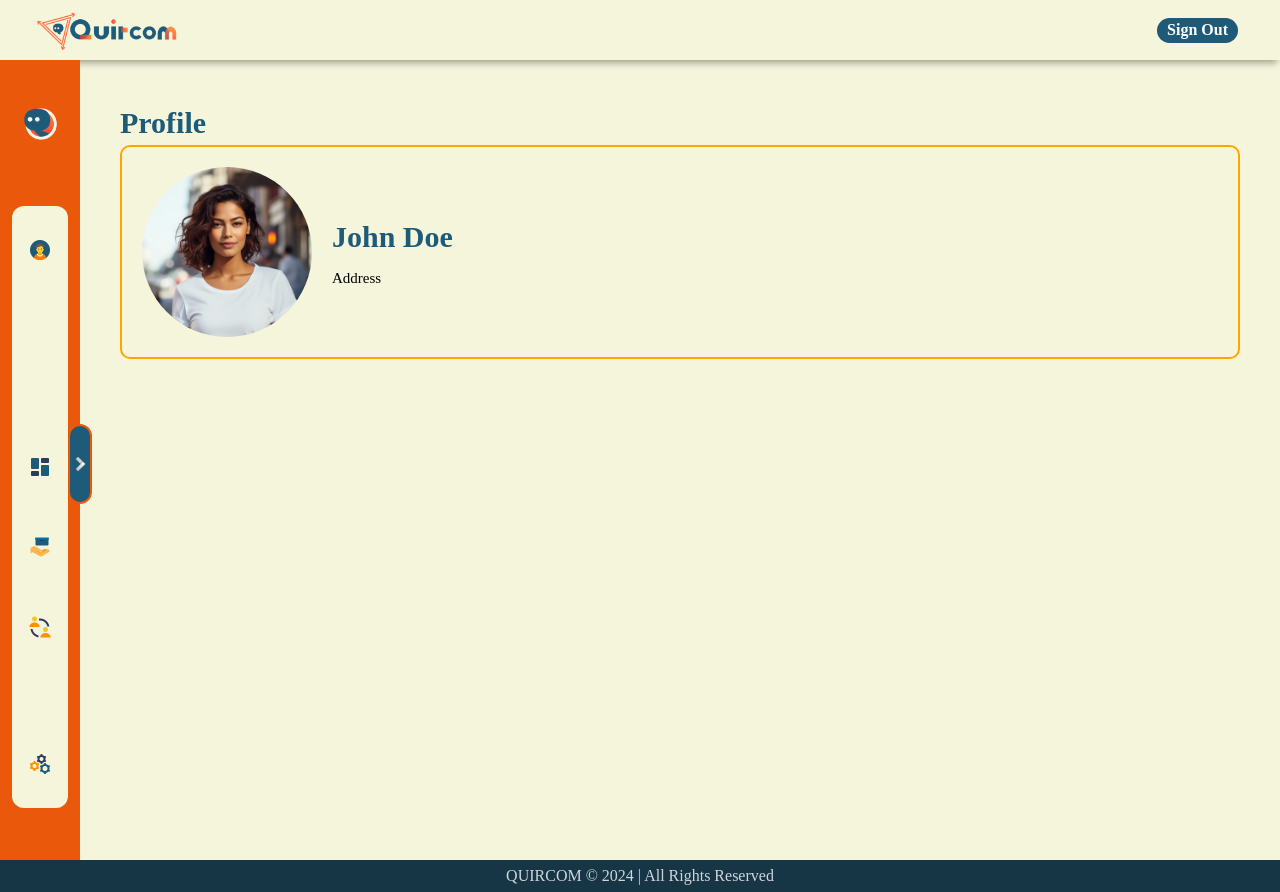
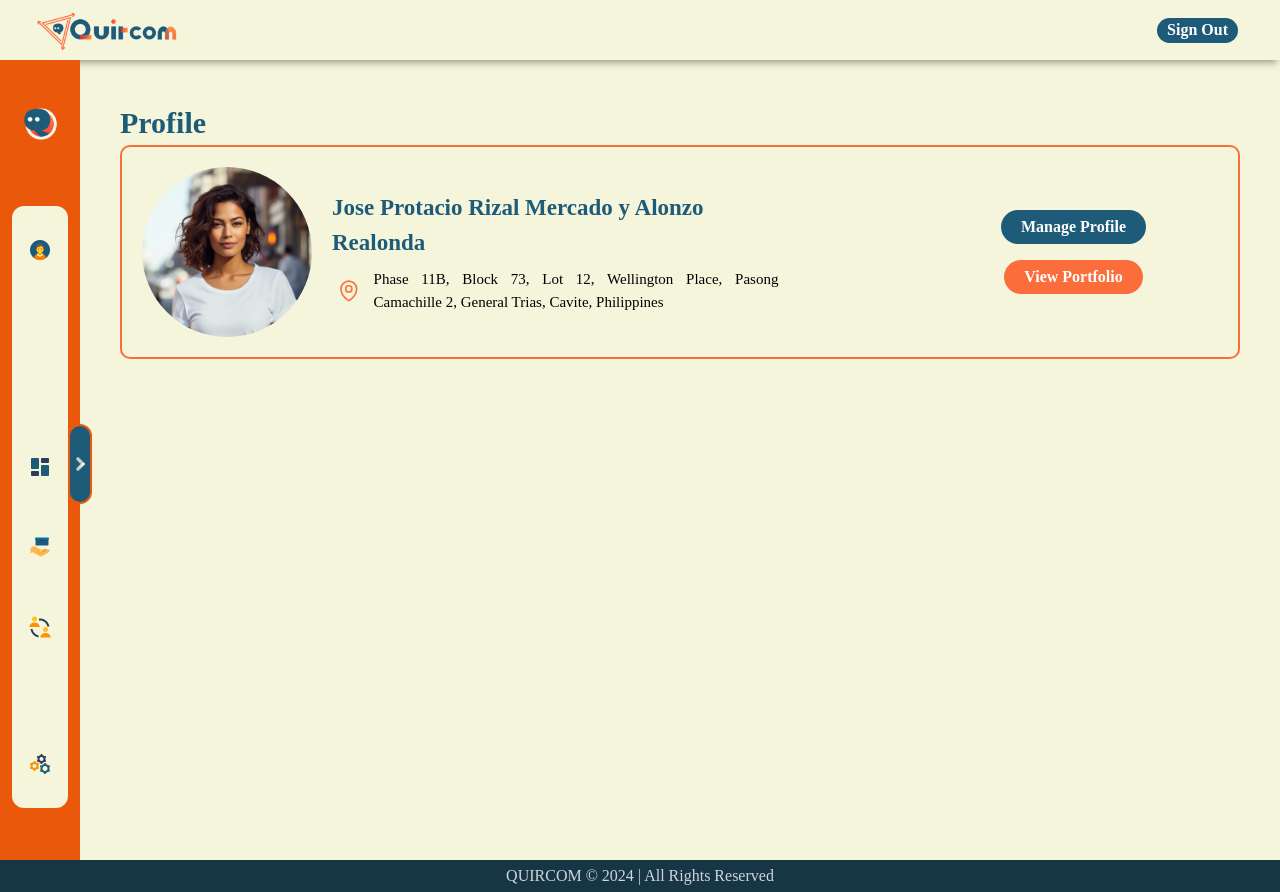
Before and after one commit to jianDeveloper/quircom, a React (Vite) app: page /client/profile in a window 1280 px wide. Built offline with nearby package versions, Linux system fonts and the light colour scheme.

Commit message:
Update Profile

```diff
--- a/package.json
+++ b/package.json
@@ -10,6 +10,7 @@
     "preview": "vite preview"
   },
   "dependencies": {
+    "@material-tailwind/react": "^2.1.9",
     "dom": "^0.0.3",
     "express": "^4.18.3",
     "openai": "^4.0.0",
--- a/src/client/CProfile.jsx
+++ b/src/client/CProfile.jsx
@@ -1,4 +1,5 @@
 import React from 'react'
+import { Link } from 'react-router-dom';
 
 import Header from './Header'
 import CNav from './CNav'
@@ -12,26 +13,38 @@ function CProfile() {
   return (
     <div className=''>
       <Header />
-      <div className='flex'>
+      <div className='flex a'>
         <CNav />
         <main className='flex-inline mx-10 my-10 w-[100%]'>
           <h1 className='font-extrabold text-[30px] text-[#1D5B79]'>Profile</h1>
-        <div className="profileBorder">
-          <div className="profileInfo flex flex-row">
+          <div className="profileInfo">
               <div className='pictureBorder p-5'>
                   <img className="profilePicture" src={profile} alt="Profile Picture" />
               </div>
-            <div className='profileName flex flex-col justify-center'>
-              <h4 className='font-extrabold text-[30px] text-[#1D5B79] my-1'>John Doe</h4>
-              <p className='text-[15px] text-[black] my-1'>Address</p>
+              <div className='profileDetail w-2/5'>
+                <div className=''>
+                  <h4 className='font-extrabold text-[23px] text-[#1D5B79] my-1'>Jose Protacio Rizal Mercado y Alonzo Realonda</h4>
                 </div>
-            <div className='profileSettings justify-end'>
-              <button className='manageProfile'></button>
+                <div className='flex flex-row text-center items-center w-auto'>
+                  <svg xmlns="http://www.w3.org/2000/svg" fill="none" viewBox="0 0 24 24" strokeWidth={1.5} stroke="currentColor"
+                    className="h-[25px] w-[60px] pr-2 text-[#FB6D3A]">
+                    <path strokeLinecap="round" strokeLinejoin="round" d="M15 10.5a3 3 0 1 1-6 0 3 3 0 0 1 6 0Z" />
+                    <path strokeLinecap="round" strokeLinejoin="round" d="M19.5 10.5c0 7.142-7.5 11.25-7.5 11.25S4.5 17.642 4.5 10.5a7.5 7.5 0 1 1 15 0Z" />
+                  </svg>
+                  <p className='text-[15px] text-[black] my-1 text-justify '>Phase 11B, Block 73, Lot 12, Wellington Place, Pasong Camachille 2, General Trias, Cavite, Philippines</p>
+                </div>
+              </div>
+              <div className='profileSettings ml-auto mr-20 my-auto'>
+                <button onClick={() => setNav(false)} className='py-2 px-3 m-auto text-center font-bold'>
+                  <Link to={'/registration'} className='buttonSettings text-white bg-[#1D5B79]'>Manage Profile</Link>
+                </button>
+                <button onClick={() => setNav(false)} className='py-2 px-3 m-auto text-center font-bold'>
+                  <Link to={'/registration'} className='buttonSettings text-white bg-[#FB6D3A]'>View Portfolio</Link>
+                </button>
               </div>
           </div>
           <div className="profileContent">
 
-          </div>
           </div>
         </main>
       </div>
@@ -43,3 +56,35 @@ function CProfile() {
 }
 
 export default CProfile
+
+        {/*<div c lassName="profileInfo">
+              <div className='pictureBorder py-10 px-5'>
+                <img className="profilePicture" src={profile} alt="Profile Picture" />
+              </div>
+              <div className='profileDetail w-2/6'>
+                <div className=''>
+                  <h4 className='font-extrabold text-[23px] text-[#1D5B79] my-1'>Jose Protacio Rizal Mercado y Alonzo Realonda</h4>
+                </div>
+                <div className='flex flex-row'>
+                  <svg xmlns="http://www.w3.org/2000/svg" fill="none" viewBox="0 0 24 24" strokeWidth={1.5} stroke="currentColor"
+                    className="h-[25px] w-[60px] pr-2 text-[#FB6D3A]">
+                    <path strokeLinecap="round" strokeLinejoin="round" d="M15 10.5a3 3 0 1 1-6 0 3 3 0 0 1 6 0Z" />
+                    <path strokeLinecap="round" strokeLinejoin="round" d="M19.5 10.5c0 7.142-7.5 11.25-7.5 11.25S4.5 17.642 4.5 10.5a7.5 7.5 0 1 1 15 0Z" />
+                  </svg>
+                  <p className='text-[15px] text-[black] my-1 text-justify '>Phase 11B, Block 73, Lot 12, Wellington Place, Pasong Camachille 2, General Trias, Cavite, Philippines</p>
+                </div>
+              </div>
+              <div className='profileSettings w-auto'>
+                <div className=''>
+                  <button onClick={() => setNav(false)} className='py-2 px-3 m-auto text-center text-[] font-bold'>
+                    <Link to={'/registration'} className='buttonSettings text-[#13334C]'>Manage Profile</Link>
+                  </button>
+                  <button onClick={() => setNav(false)} className='py-2 px-3 m-auto text-center font-bold'>
+                    <Link to={'/registration'} className='buttonSettings text-white bg-[#FB6D3A]'>View Portfolio</Link>
+                  </button>
+                </div>
+              </div>
+          </div>
+          <div className="profileContent">
+
+          </div> */}
--- a/src/client/profile.css
+++ b/src/client/profile.css
@@ -1,13 +1,20 @@
-.profileBorder{
+.a{
+  display: flex;
+}
+
+.profileInfo{
+  display: flex;
+  flex-direction: row;
+  flex-wrap: wrap;
+  border-width: 2px;
+  border-color: #FB6D3A;
+  border-radius: 10px;
   color: blue;
   width: 100%;
 }
 
-.profileInfo{
-  border-width: 2px;
-  border-color: orange;
-  border-radius: 10px;
-  color: blue;
+.pictureBorder{
+  justify-content: center;
 }
 
 .profilePicture{
@@ -16,3 +23,41 @@
   border-radius: 100px;
   object-fit:cover;
 }
+
+.profileDetail{
+  display:flex;
+  flex-direction: column;
+  justify-content: center;
+}
+
+.profileSettings{
+  display: flex;
+  flex-direction: row;
+  justify-content: center;
+}
+
+.buttonSettings{
+  display: flex;
+  text-align: center;
+  border-radius: 50px;
+  padding: 5px 20px 5px 20px;
+}
+
+@media (max-width:1140px) {
+  .profileInfo{
+    justify-content: center;
+  }
+
+}
+
+
+@media (max-width:1300px) {
+  .profileInfo{
+    /* justify-content: center; */
+  }
+
+  .profileSettings{
+    flex-direction: column;
+  }
+
+}
```
Also changed, not shown: 1 other file (tests, documents, lock files or other folders). Lines whose indentation alone changed are shown as unchanged.
